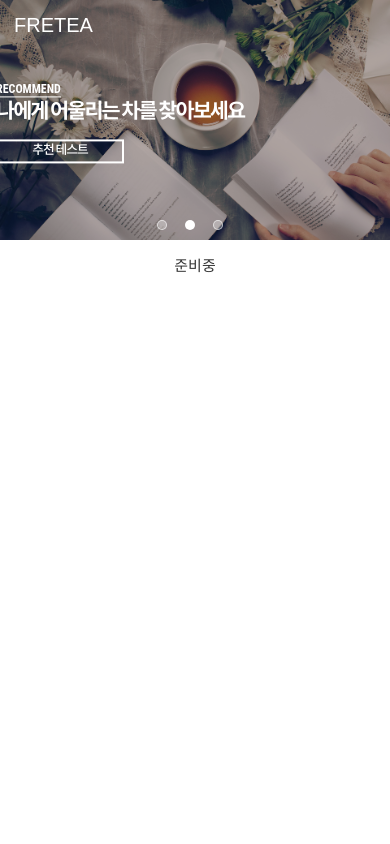
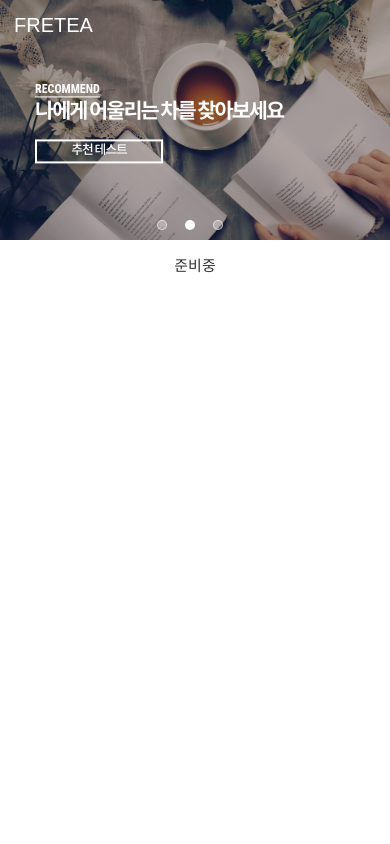
Before and after one commit to jo-narae/fretea, a Vue app: page /shop in a window 390 px wide. Shown: the top 844 px of the page. Built offline with nearby package versions, Linux system fonts and the light colour scheme; some icons are missing; a web font is replaced by a local one.

Commit message:
Modify 모바일에서도 로그인 보이도록 수정

```diff
--- a/src/assets/style/slider.scss
+++ b/src/assets/style/slider.scss
@@ -154,6 +154,9 @@
 	background: $color_white !important;
 }
 @media (max-width: 486px) {
+	.image-description {
+		left: 50%;
+	}
 	.main-image {
 		height: 15rem;
 		background-position: 40% 50%;
--- a/src/components/layout/SubNavigation.vue
+++ b/src/components/layout/SubNavigation.vue
@@ -10,7 +10,7 @@
       <ul>
         <li><a @click="movePage('shop')">SHOP</a></li>
         <li><a>정기구독</a></li>
-        <li><a>로그인</a></li>
+        <li><a @click="movePage('login')">로그인</a></li>
         <li><a>고객센터</a></li>
       </ul>
     </div>
@@ -35,6 +35,8 @@ export default {
         this.$router.push({path: '/'});
       } else if (page === 'shop') {
         this.$router.push({path: '/shop'});
+      } else if (page === 'login') {
+        this.$router.push({path: '/login'});
       }
     },
   }
```
